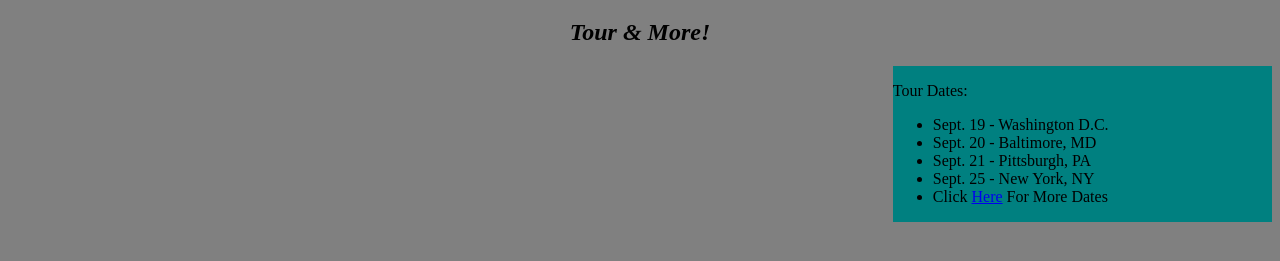
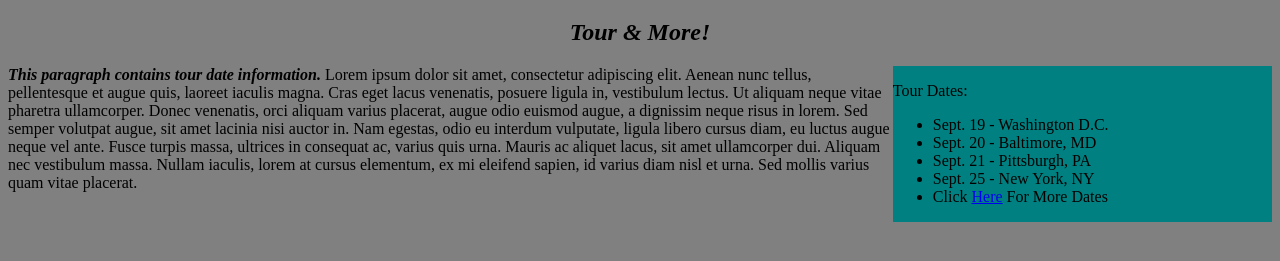
Before and after one commit to CalebCoughenour/Band, a plain HTML site: page index.html in a window 1280 px wide. Shown: the part 61-322 px from the top of the page. Drawn offline with Linux system fonts and the light colour scheme.

Commit message:
added a paragraph with a span style included

```diff
--- a/index.html
+++ b/index.html
@@ -21,6 +21,9 @@
       <li>Click <a href="https://example.com/dates">Here</a> For More Dates</li>
     </ul>
   </div>
+  <p>
+    <span class="special">This paragraph contains tour date information.</span> Lorem ipsum dolor sit amet, consectetur adipiscing elit. Aenean nunc tellus, pellentesque et augue quis, laoreet iaculis magna. Cras eget lacus venenatis, posuere ligula in, vestibulum lectus. Ut aliquam neque vitae pharetra ullamcorper. Donec venenatis, orci aliquam varius placerat, augue odio euismod augue, a dignissim neque risus in lorem. Sed semper volutpat augue, sit amet lacinia nisi auctor in. Nam egestas, odio eu interdum vulputate, ligula libero cursus diam, eu luctus augue neque vel ante. Fusce turpis massa, ultrices in consequat ac, varius quis urna. Mauris ac aliquet lacus, sit amet ullamcorper dui. Aliquam nec vestibulum massa. Nullam iaculis, lorem at cursus elementum, ex mi eleifend sapien, id varius diam nisl et urna. Sed mollis varius quam vitae placerat.
+  </p>
 
 </body>
 </html>
```
